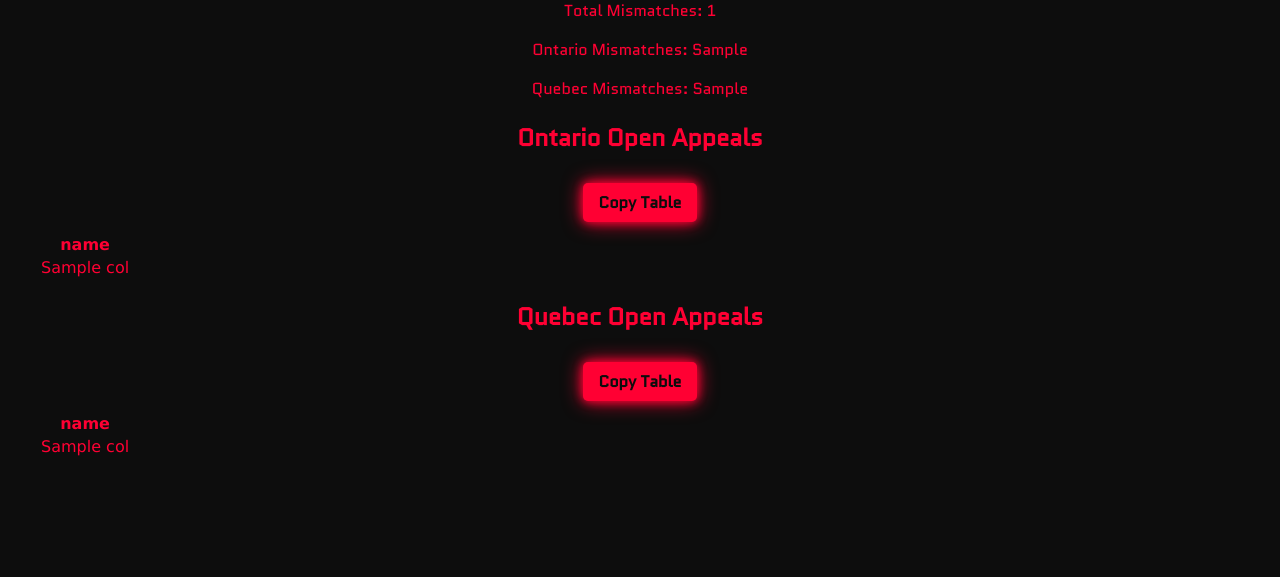
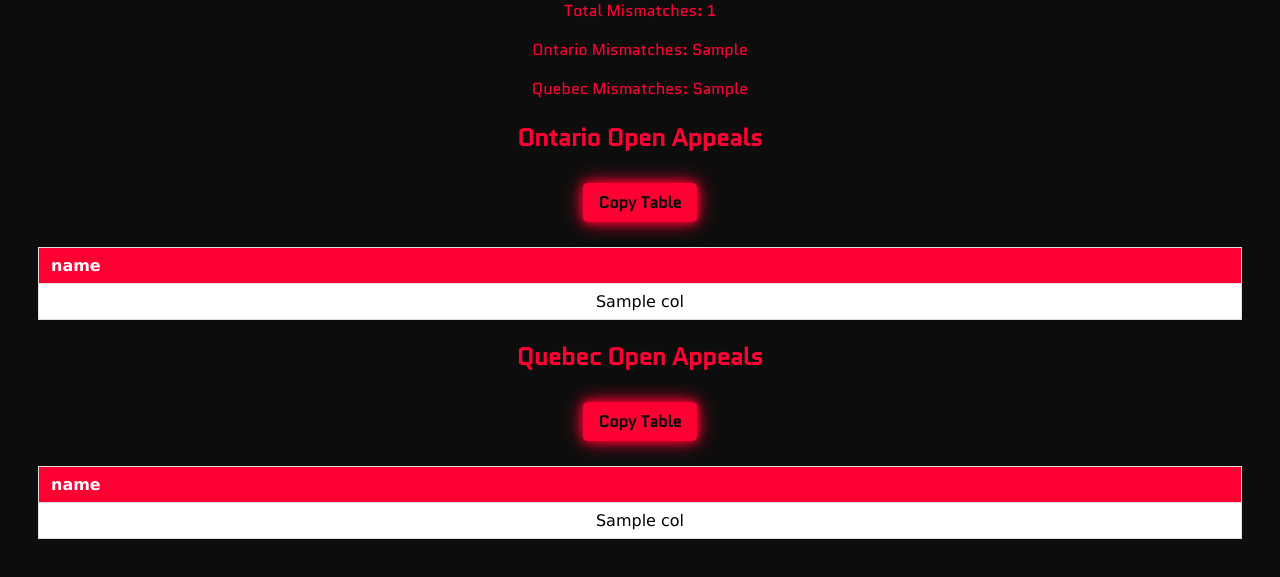
Before and after one commit to daniel-yesa/Findr, a Flask app: template Findr-flask/templates/index.html in a window 1280 px wide. Shown: the part 710-1287 px from the top of the page. Before the commit the page ends 1166 px from the top, so only its background shows below. Run offline with Flask 3, Linux system fonts and the light colour scheme; the template is opened without the code that fills it: most values are stand-ins (such as "Sample title", 1, 10 or a date in 2020); some libraries are stand-ins or nearby versions.

Commit message:
Update index.html

```diff
--- a/Findr-flask/templates/index.html
+++ b/Findr-flask/templates/index.html
@@ -112,6 +112,37 @@
     /* Table font change */
     table {
         font-family: Verdana, sans-serif;
+        border-collapse: collapse;
+        width: 100%;
+        margin-top: 15px;
+    }
+
+    /* Table header styling */
+    table thead tr {
+        background-color: #ff0033; /* neon red */
+        color: white;
+        text-align: left;
+    }
+
+    table th, table td {
+        padding: 8px 12px;
+        border: 1px solid #ddd;
+    }
+
+    /* Table body styling */
+    table tbody tr {
+        background-color: white;
+        color: black;
+    }
+
+    /* Alternate row shading */
+    table tbody tr:nth-child(even) {
+        background-color: #f9f9f9;
+    }
+
+    /* Hover effect */
+    table tbody tr:hover {
+        background-color: #f1f1f1;
     }
 </style>
 </head>
```
